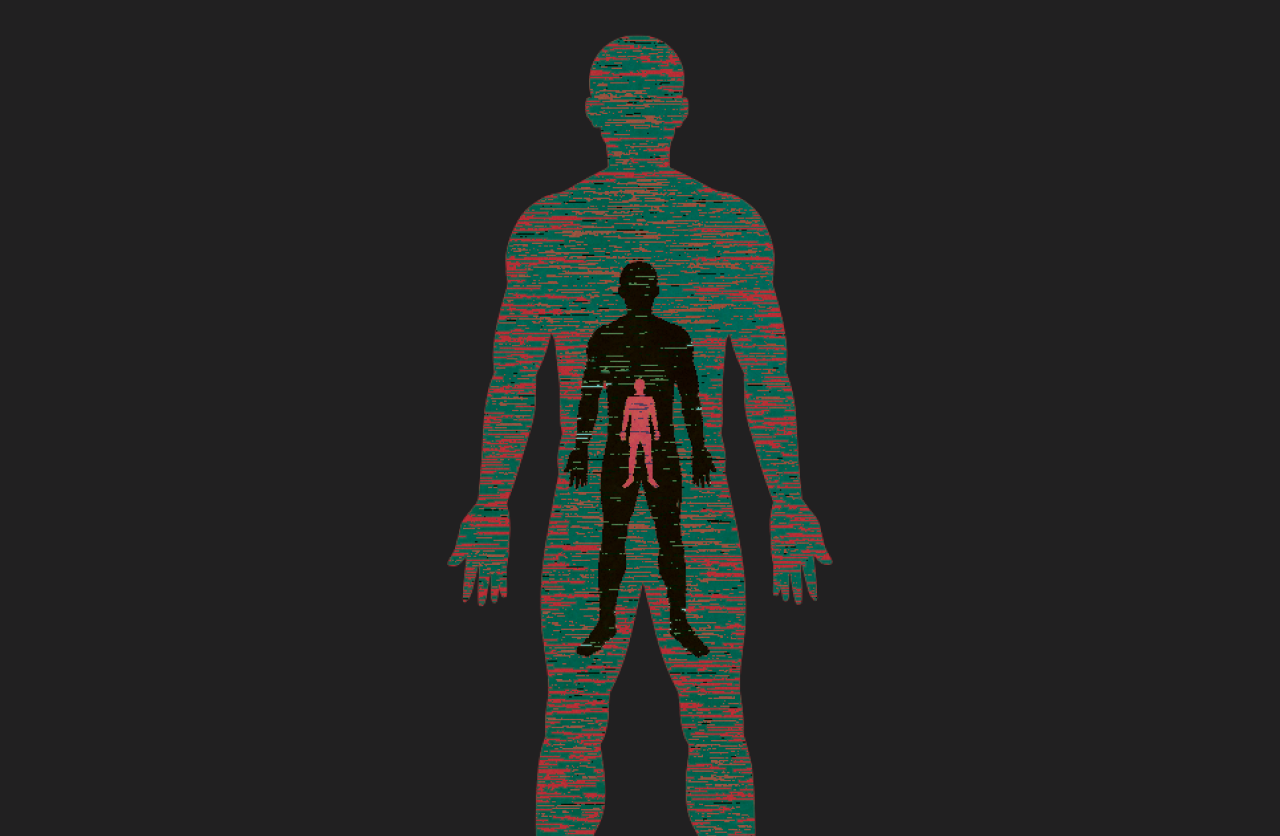
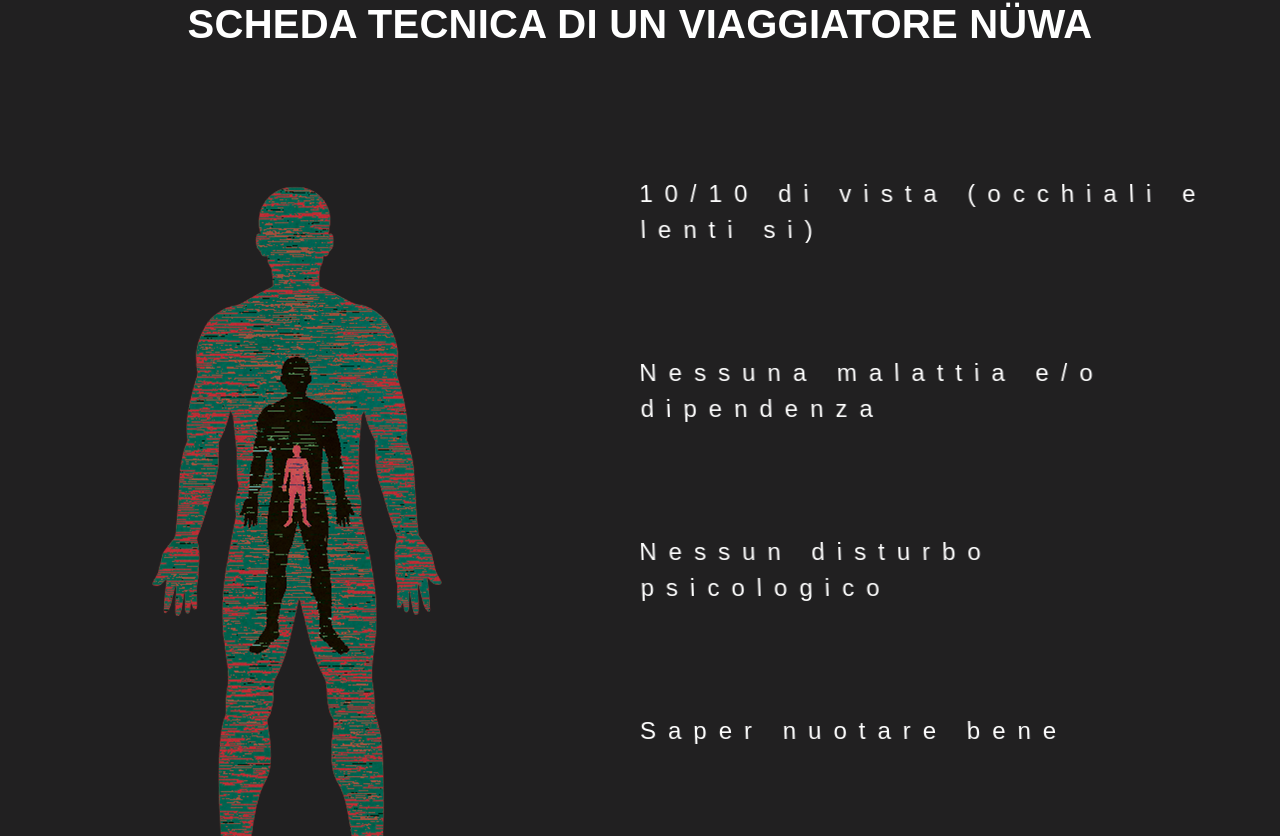
Before and after one commit to giuseppefigliuolo/nuwa, a Vue app: page /marte in a window 1280 px wide. Shown: the part 724-1560 px from the top of the page. Built offline with nearby package versions, Linux system fonts and the light colour scheme; a web font is replaced by a local one; what vue-event-handler would draw is missing.

Commit message:
info glitch text

```diff
--- a/src/components/IllustrationSection.vue
+++ b/src/components/IllustrationSection.vue
@@ -3,15 +3,26 @@
     <div class="title">
       <h3>{{ titleIllustration }}</h3>
     </div>
-    <div class="illustration">
-      <img :src="require(`@/assets/img/${img}`)" :alt="titleIllustration" />
+    <div class="flex">
+      <div class="illustration">
+        <img :src="require(`@/assets/img/${img}`)" :alt="titleIllustration" />
+      </div>
+      <div id="wrapper">
+        <p class="glitch" :data-text="punto1">{{punto1}}</p>
+		    <p class="glitch" :data-text="punto2">{{punto2}}</p>
+        <p class="glitch" :data-text="punto3">{{punto3}}</p>
+        <p class="glitch" :data-text="punto4">{{punto4}}</p>
+        <p class="glitch" :data-text="punto5">{{punto5}}</p>
+	    </div>
+
     </div>
+
   </section>
 </template>
 
 <script>
 export default {
-  props: ['titleIllustration', 'img']
+  props: ['titleIllustration', 'img', 'punto1', 'punto2', 'punto3', 'punto4', 'punto5']
 }
 </script>
 
@@ -28,10 +39,13 @@ section {
   h3 {
     font-size: 2em;
     text-transform: uppercase;
+    margin: 2em 0;
   }
-  img {
-    width: 100%;
-  }
+}
+.illustration{
+  width: 50%;
+  display: flex;
+  justify-content: center;
 }
 @media screen and (max-width: 700px) {
   img {
@@ -44,5 +58,92 @@ section {
       font-size: 1.3em;
     }
   }
+  .flex{
+    flex-direction: column;
+  }
+  .illustration{
+    width: 100%;
+  }
+  #wrapper{
+    width: 100%;
+  }
 }
+
+
+.flex{
+  display: flex;
+  width: 100%;
+  margin-bottom: 2em;
+}
+.illustration{
+  width: 50%;
+}
+// glitch text
+  #wrapper {
+    text-align: left;
+    width: 50%;
+    margin: 1em 3em;
+    display: flex;
+    flex-direction: column;
+    justify-content: space-between;
+  }
+  .sub {
+    color: rgb(100,220,220);
+    letter-spacing: 1em;
+  }
+  @mixin glitchCopy {
+      content: attr(data-text);
+      position: absolute;
+      top: 0;
+      left: 0;
+      width: 100%;
+      height: 100%;
+  }
+
+  .glitch {
+    position: relative;
+    color: white;
+    font-size: 1.5em;
+    letter-spacing: .5em;
+    animation: glitch-skew 1s infinite linear alternate-reverse;
+    &::before{
+      @include glitchCopy;
+      left: 2px;
+      text-shadow: -2px 0 #ff00c1;
+      clip: rect(44px, 450px, 56px, 0);
+      animation: glitch-anim 5s infinite linear alternate-reverse;
+    }
+    &::after {
+      @include glitchCopy;
+      left: -2px;
+      text-shadow: -2px 0 #00fff9, 2px 2px #ff00c1;
+      animation: glitch-anim2 1s infinite linear alternate-reverse;
+    }
+  }
+  @keyframes glitch-anim {
+    $steps: 20;
+    @for $i from 0 through $steps {
+      #{percentage($i*(1/$steps))} {
+        clip: rect(random(100)+px, 9999px, random(100)+px, 0);
+        transform: skew((random(100) / 100) + deg);
+      }
+    }
+  }
+  @keyframes glitch-anim2 {
+    $steps: 20;
+    @for $i from 0 through $steps {
+      #{percentage($i*(1/$steps))} {
+        clip: rect(random(100)+px, 9999px, random(100)+px, 0);
+        transform: skew((random(100) / 100) + deg);
+      }
+    }
+  }
+  @keyframes glitch-skew {
+    $steps: 10;
+    @for $i from 0 through $steps {
+      #{percentage($i*(1/$steps))} {
+        transform: skew((random(10) - 5) + deg);
+      }
+    }
+  }
 </style>
--- a/src/views/Home.vue
+++ b/src/views/Home.vue
@@ -10,8 +10,20 @@
       <illustration-section
         :titleIllustration="titleIllustration"
         img="capsule-illustration.webp"
+        :punto1="punto1"
+        :punto2="punto2"
+        :punto3="punto3"
+        :punto4="punto4"
+        :punto5="punto5"
       />
-      <video-section :titleVideo="titleVideo" />
+      <h2>A 60 milioni di km dalla Terra</h2>
+      <video autoplay loop muted width="100%" height="auto">
+        <source
+          src="../assets/lottie/marte-animation.webm"
+          type="video/webm"
+        />
+        Sorry, your browser doesn't support embedded videos.
+      </video>
       <paragraph-section
         :title="title"
         :paragraph="paragraph"
@@ -40,7 +52,11 @@ export default {
       btnText: 'SCOPRI IL TUO NUOVO MONDO',
       isIntro: true,
       titleIllustration: 'come sarà la tua casa ',
-      titleVideo: 'A 60 milioni di km dalla Terra'
+      punto1:'Capsule 4x4 attorno alla navicella madre',
+      punto2:'Trasporta fino a 150 tonnellate di carico',
+      punto3:'Motore RAPTOR VACUM',
+      punto4:'Combustibile raffinabile su Marte',
+      punto5:'Navicella madre con aree comuni per i viaggiatori',
     }
   },
   components: {
@@ -57,3 +73,19 @@ export default {
   }
 }
 </script>
+<style leng="scss" scoped>
+  h2{
+    font-size: 2em;
+    text-align: center;
+    margin: 2em 0;
+    text-transform: uppercase;
+  }
+  video{
+    margin: 8em 0;
+  }
+  @media screen and (max-width:700px) {
+    video{
+      margin: 2em 0 ;
+    }
+  }
+</style>
--- a/src/views/Marte.vue
+++ b/src/views/Marte.vue
@@ -15,6 +15,11 @@
     <illustration-section
       :titleIllustration="titleIllustration"
       img="man.png"
+      :punto1="punto1"
+      :punto2="punto2"
+      :punto3="punto3"
+      :punto4="punto4"
+      :punto5="punto5"
     />
     <info-marte :titleMars="titleMars" :textMars="textMars" />
     <carousel />
@@ -50,7 +55,12 @@ export default {
       title: 'Hai tutti i requisiti che cerchiamo? Vuoi cambiare la tua vita?',
       text:
         'Se pensi di essere la persona che stiamo cercando, mandaci la tua candidatura. Allontanati dalla monotonia della Terra e diventa un vero astronauta, facci vedere di cosa sei capace e porta le tue abilità con noi su Marte.',
-      btnText: 'Canditati con Nüwa '
+      btnText: 'Canditati con Nüwa ',
+      punto1: '10/10 di vista (occhiali e lenti si)',
+      punto2: 'Nessuna malattia e/o dipendenza',
+      punto3: 'Nessun disturbo psicologico',
+      punto4: 'Saper nuotare bene',
+      punto5: 'Livello alto di allenamento fisico'
     }
   }
 }
```
Also changed, not shown: src/assets/img/man.png.
